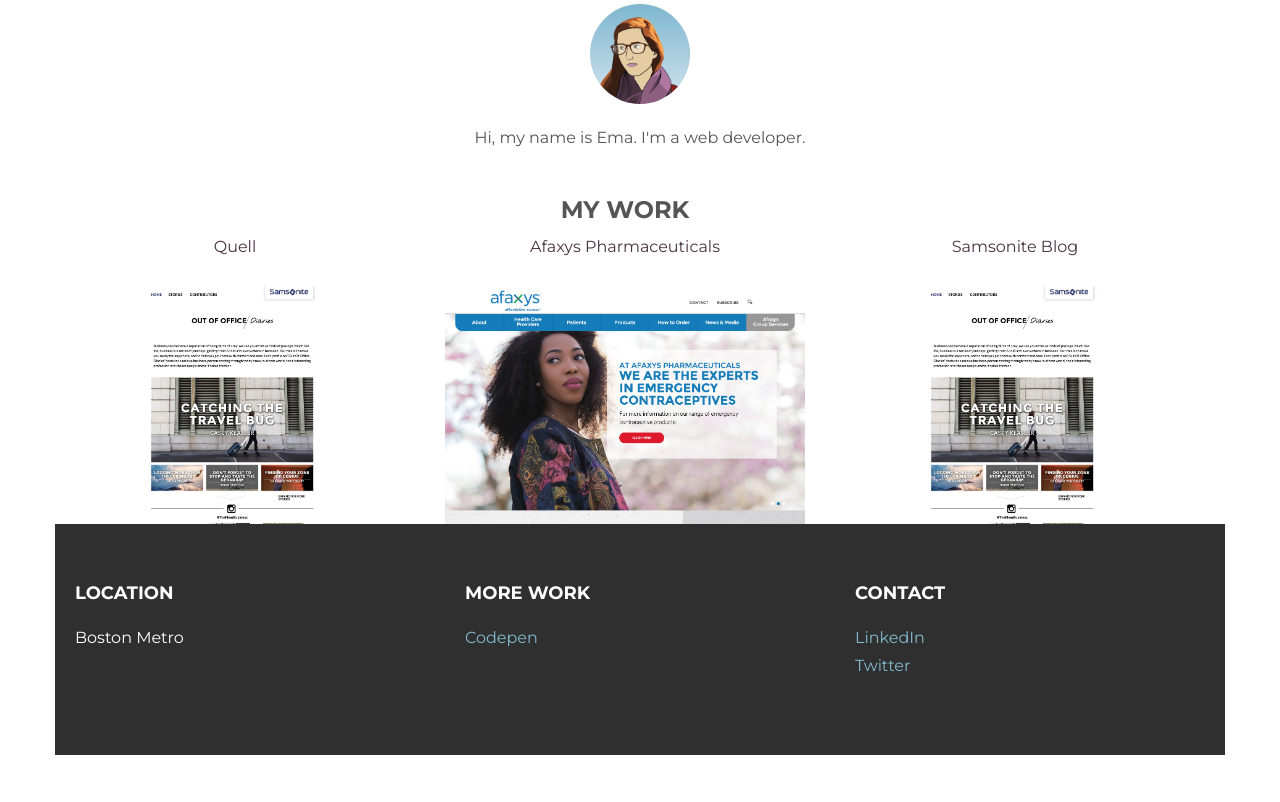
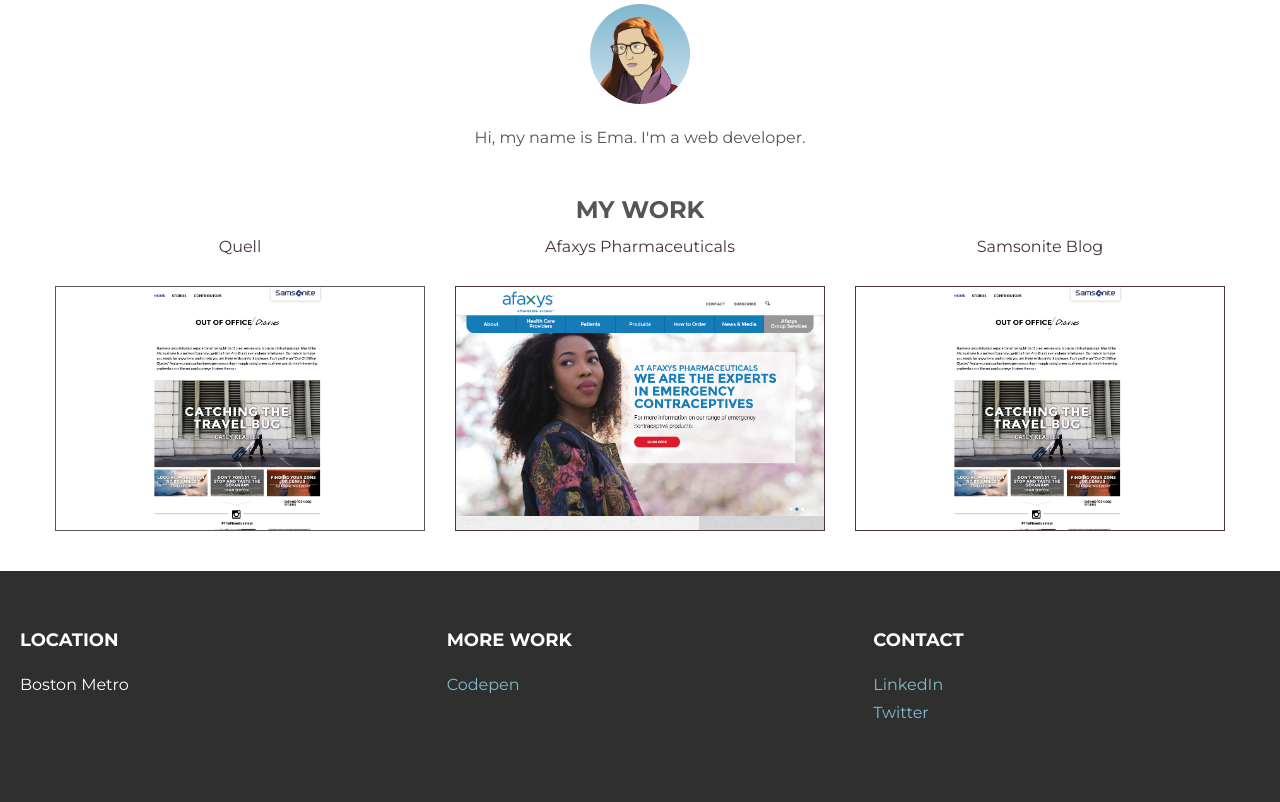
Before and after one commit to eeloftis/eeloftis.github.io, a PHP site: page / in a window 1280 px wide. Shown: the part 200-1002 px from the top of the page. Before the commit the page ends 955 px from the top, so only its background shows below. Run offline with PHP 8.4, Linux system fonts and the light colour scheme; some libraries are stand-ins or nearby versions.

Commit message:
made a todo list, fixed links

```diff
--- a/assets/css/main.css
+++ b/assets/css/main.css
@@ -98,6 +98,7 @@
 .work{
   max-width: 100%;
   height: auto;
+  border: 1px solid;
 }
 
 #footer {
--- a/index.html
+++ b/index.html
@@ -36,10 +36,8 @@
       <p>Hi, my name is Ema. I'm a web developer.
       </p>
     </div>
-    <div class="row work">
+    <div class="row">
       <h3 class="text-center">MY WORK</h3>
-
-
       <div class="col-md-4 col-sm-4 col-xs-6" >
           <a href="http://store.quellrelief.com/" target="_blank"><p>Quell</p></a>
 
@@ -49,17 +47,17 @@
       </div>
       <div class="col-md-4 col-sm-4 col-xs-6" >
         <a href="http://www.afaxys.com" target="_blank"><p>Afaxys Pharmaceuticals</p></a>
-        <div class="wrapper">
-          <img src="assets/img/afaxys.png" class="work">
-        </div>
+
+          <a href="http://www.afaxys.com" target="_blank">  <img src="assets/img/afaxys.png" class="work"></a>
+
       </div>
 
       <div class="col-md-4 col-sm-4 col-xs-6" >
         <a href="http://www.outofofficediaries.com" target="_blank"><p>Samsonite Blog</p></a>
-        <div class="wrapper">
+        <a href="http://www.outofofficediaries.com" target="_blank">
           <img src="assets/img/oood.png" class="work">
+</a>
 
-        </div>
       </div>
       <!-- <div class="col-md-6 col-sm-6" style="height: 475px;width: 512px;">
         <a href="http://www.awkwardthanksgiving.com" target="_blank"><p>Awkward Thanksgiving</p></a>
@@ -67,9 +65,12 @@
       </div> -->
     </div>
 
+
+
+  </div>
+
   <div id="footer">
-    <div class="container">
-      <div class="row">
+      <div class="clearfix">
         <div class="col-md-4">
           <h4>Location</h4>
           <p>
@@ -93,8 +94,6 @@
           </p>
         </div>
       </div>
-    </div>
-  </div>
 </body>
 
 </html>
```
Also changed, not shown: README.md.
